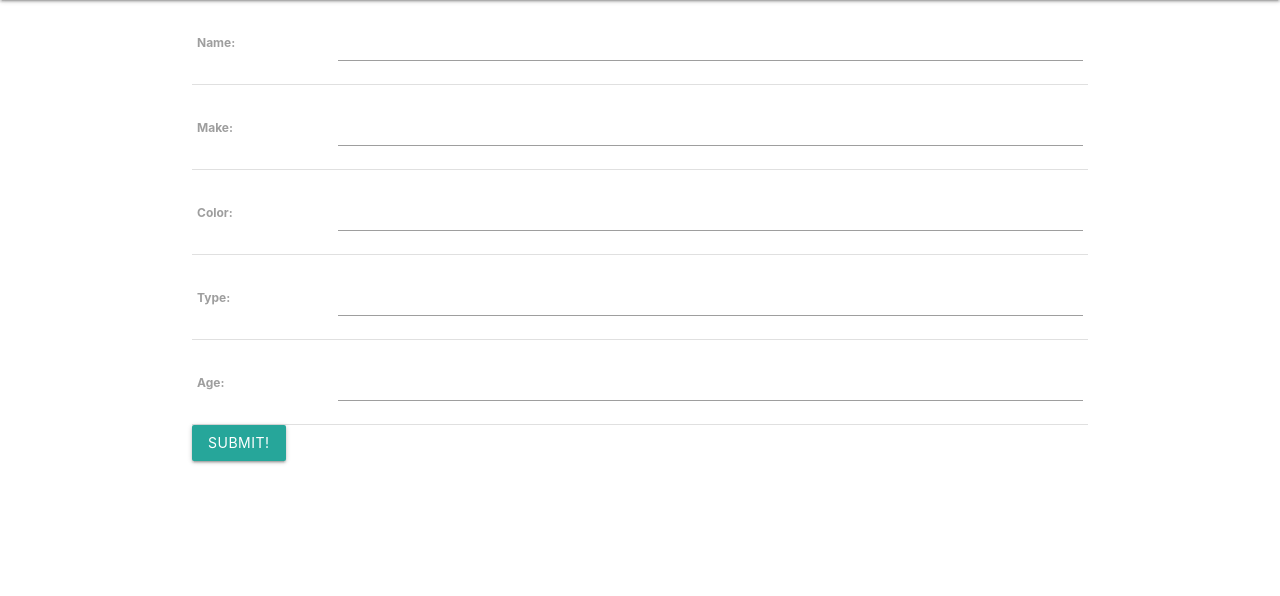
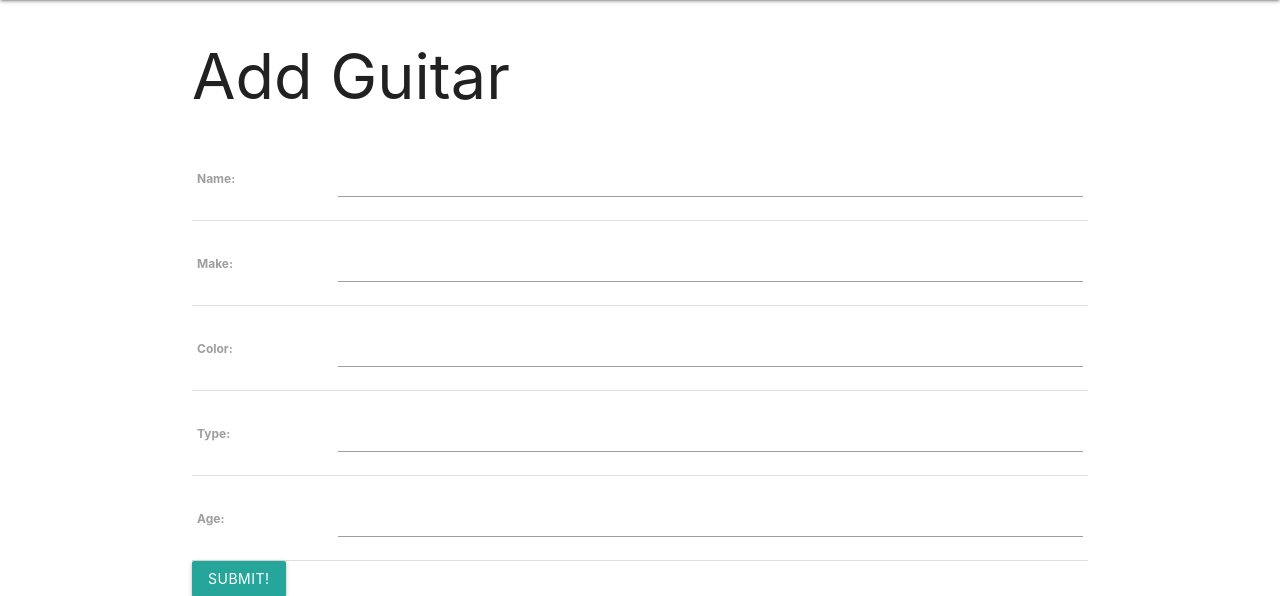
Before and after one commit to AustinLeaming/DjangoCodeAlong, a Django app: page /guitars/create/ in a window 1280 px wide. Shown: the part 64-660 px from the top of the page. Run offline with Django 3.2, Linux system fonts and the light colour scheme.

Commit message:
modified guitar_form template to include guitar name if it exists

```diff
--- a/main_app/templates/main_app/guitar_form.html
+++ b/main_app/templates/main_app/guitar_form.html
@@ -1,6 +1,14 @@
 {% extends 'base.html' %}
 
 {% block content %}
+
+
+    {% if object %}
+        <h1>Edit <span class='teal-text'>{{ object.name }}</span></h1>
+    {% else %}
+        <h1>Add Guitar</h1>
+    {% endif %}
+
   <!-- Leaving the action empty makes the form post to the same url used to display it -->
   <form action="" method="post">
     <!-- Django requires the following for security purposes -->
```
